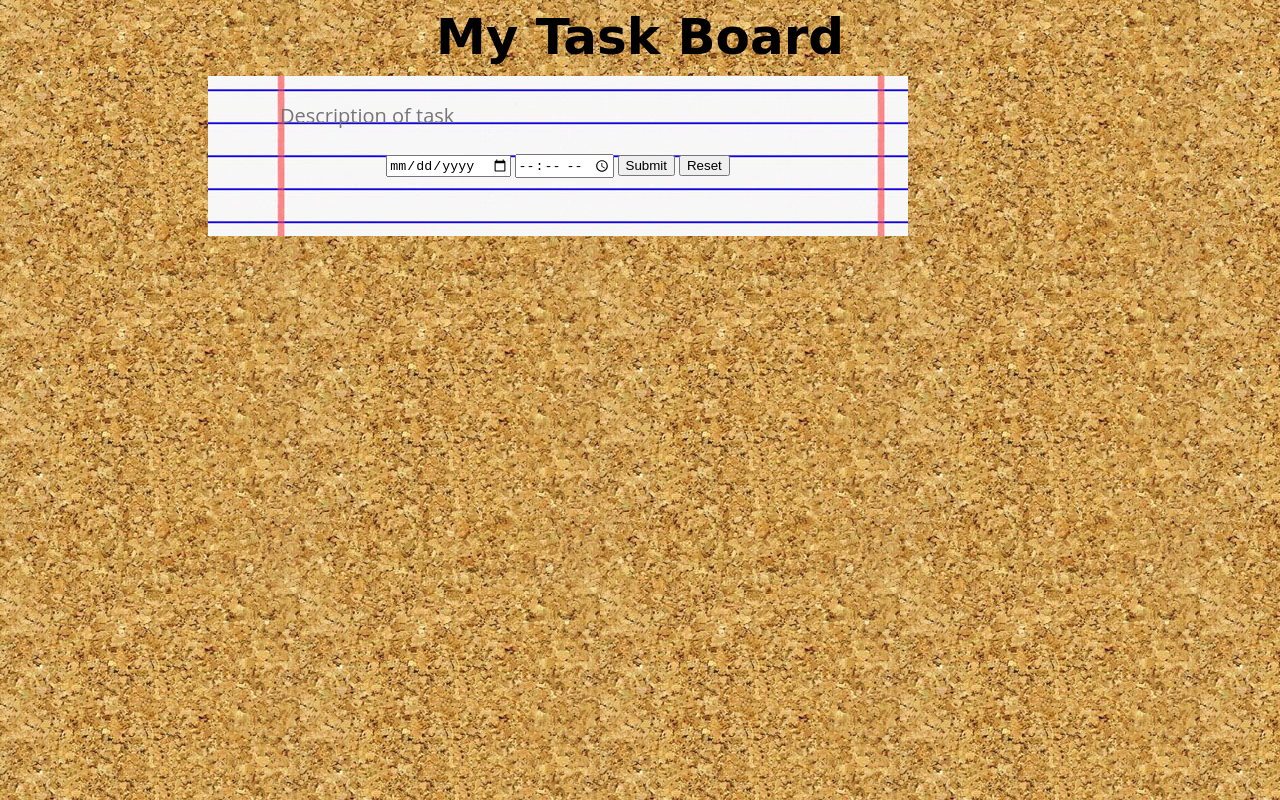
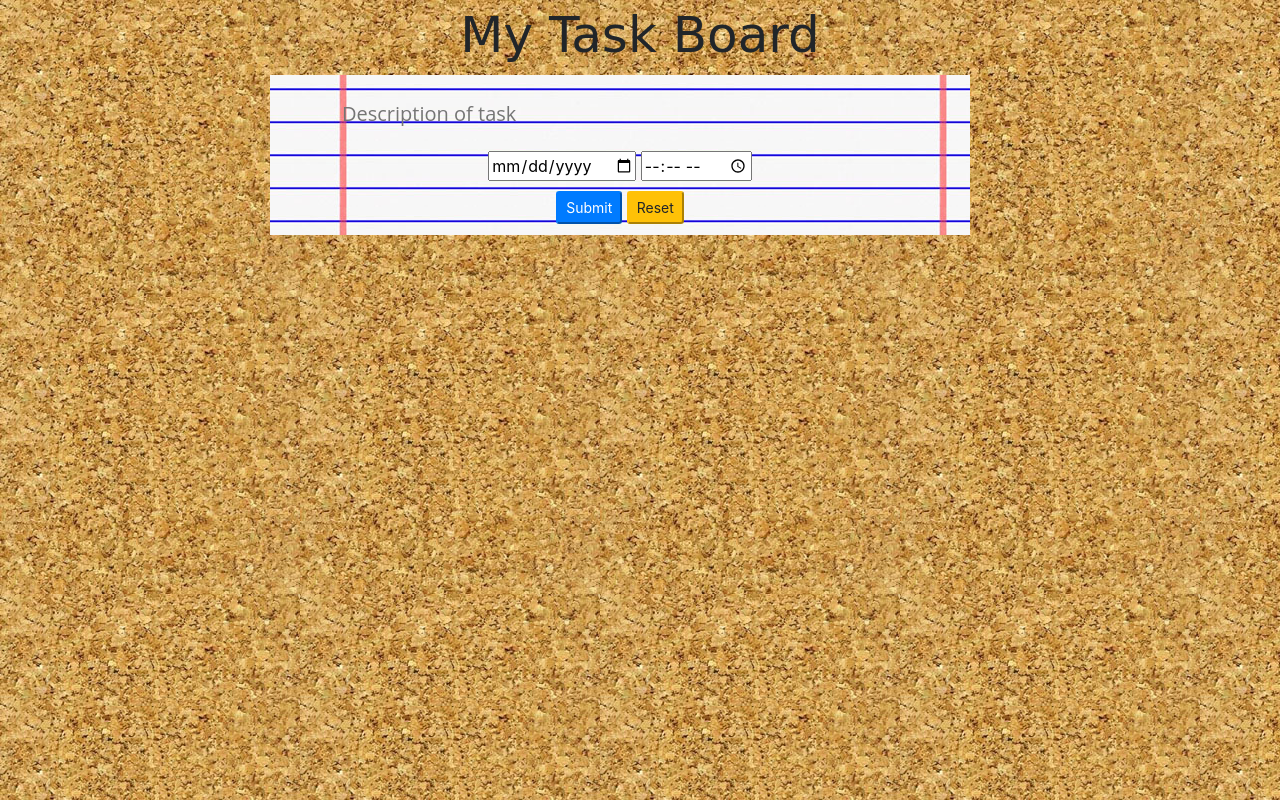
Before and after one commit to danielwieder94/JB-project1, a plain HTML site: page index.html in a window 1280 px wide. Drawn offline with nearby package versions, Linux system fonts and the light colour scheme.

Commit message:
second commit

```diff
--- a/index.html
+++ b/index.html
@@ -5,6 +5,12 @@
     <meta http-equiv="X-UA-Compatible" content="IE=edge" />
     <meta name="viewport" content="width=device-width, initial-scale=1.0" />
     <script defer src="js/toDo.js"></script>
+    <link
+      rel="stylesheet"
+      href="https://cdn.jsdelivr.net/npm/bootstrap@4.3.1/dist/css/bootstrap.min.css"
+      integrity="sha384-ggOyR0iXCbMQv3Xipma34MD+dH/1fQ784/j6cY/iJTQUOhcWr7x9JvoRxT2MZw1T"
+      crossorigin="anonymous"
+    />
     <link rel="stylesheet" href="css/toDo.css" />
     <script
       src="https://kit.fontawesome.com/be40533a82.js"
@@ -14,7 +20,7 @@
     <title>To do list</title>
   </head>
   <body>
-    <h1>My Task Board</h1>
+    <h1 class="">My Task Board</h1>
     <form action="javascript:addNote()" id="noteForm">
       <div class="container">
         <div class="inputsContainer">
@@ -27,10 +33,11 @@
           <br />
           <input type="date" id="noteDate" required />
           <input type="time" id="noteTime" required />
-          <button type="submit" class="btn btn-primary" id="submit">
+          <br />
+          <button type="submit" class="btn-sm btn-primary small" id="submit">
             Submit
           </button>
-          <button type="reset" class="btn btn-warning">Reset</button>
+          <button type="reset" class="btn-sm btn-warning">Reset</button>
         </div>
       </div>
     </form>
```
